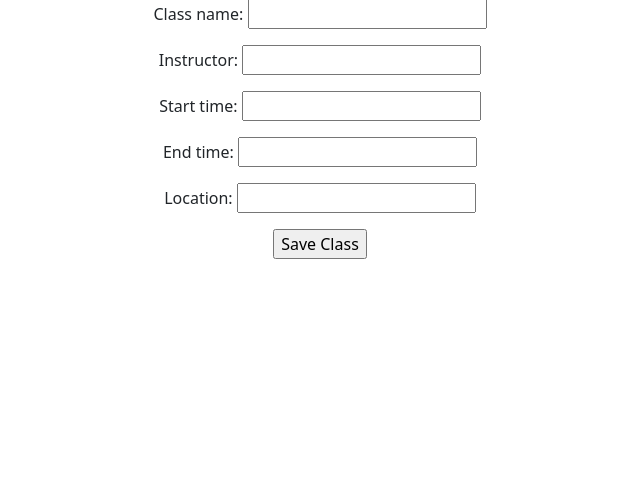
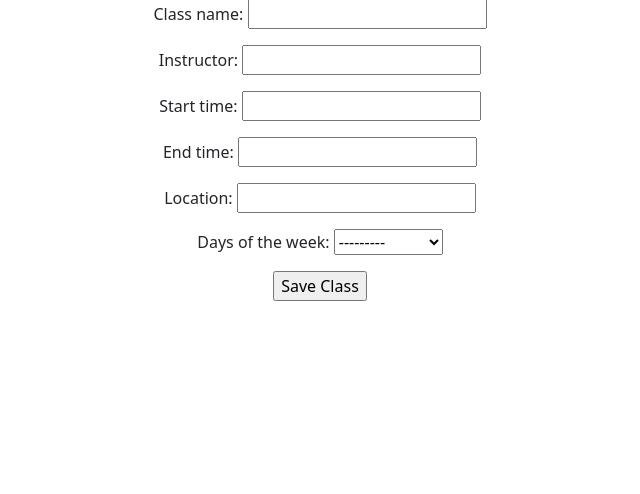
Before and after one commit to eliasposner/HoosNotes, a Django app: page /createclass in a window 1280 px wide. Shown: the part 166-660 px from the top of the page, without its empty margins (320-960 px from the left). Run offline with Django 3.2, Linux system fonts and the light colour scheme; the visitor is signed in with stand-in values (Sample User, id 1); some libraries are stand-ins or nearby versions.

Commit message:
finished create class

```diff
--- a/scheduler/models.py
+++ b/scheduler/models.py
@@ -2,7 +2,10 @@ from django.db import models
 from django.contrib.auth.models import User
 from django.db.models.signals import post_save
 from django.dispatch import receiver
+from functools import reduce
+from multiselectfield import MultiSelectField
 import datetime
+
 
 # Create your models here.
 class Profile(models.Model):
@@ -33,6 +36,19 @@ class StudentClass(models.Model):
 	location = models.CharField(max_length=200, default='')
 	enrolled_users_count = models.IntegerField(default=0)
 
+	DAY_OF_THE_WEEK = (
+		("Sunday", "Sunday"),
+		("Monday", "Monday"),
+		("Tuesday", "Tuesday"),
+		("Wednesday", "Wednesday"),
+		("Thursday", "Thursday"),
+		("Friday", "Friday"),
+		("Saturday", "Saturday"),
+	)
+
+	days_of_the_week = MultiSelectField(choices = DAY_OF_THE_WEEK)
+
+
 	class Meta:
 		verbose_name_plural = 'Student Classes'
 		unique_together = [['class_name', 'instructor']]
--- a/scheduler/templates/scheduler/listclass.html
+++ b/scheduler/templates/scheduler/listclass.html
@@ -4,7 +4,7 @@
 {% if list_of_classes %}
     <ul class="list-group text-center">
     {% for class in list_of_classes %}
-        <li class="list-group-item"> Class: {{class.class_name}} &nbsp;&nbsp;&nbsp; Instructor: {{class.instructor}} &nbsp;&nbsp;&nbsp; Start: {{class.start_time}} &nbsp;&nbsp;&nbsp; End: {{class.end_time}} &nbsp;&nbsp;&nbsp; Location: {{class.location}}</li>
+        <li class="list-group-item"> Class: {{class.class_name}} &nbsp;&nbsp;&nbsp; Instructor: {{class.instructor}} &nbsp;&nbsp;&nbsp; Start: {{class.start_time}} &nbsp;&nbsp;&nbsp; End: {{class.end_time}} &nbsp;&nbsp;&nbsp; Location: {{class.location}} &nbsp;&nbsp;&nbsp; Days: {{class.days_of_the_week}} </li>
     {% endfor %}
     </ul>
 {% else %}
--- a/scheduler/views.py
+++ b/scheduler/views.py
@@ -34,7 +34,7 @@ def post(self, request, *args, **kwargs):
 @method_decorator(login_required(login_url='/accounts/google/login'), name='dispatch')
 class StudentClassCreateView(CreateView):
     model = StudentClass
-    fields = ['class_name', 'instructor', 'start_time', 'end_time', 'location']
+    fields = ['class_name', 'instructor', 'start_time', 'end_time', 'location', 'days_of_the_week']
     template_name = 'scheduler/createclass.html'
     success_url = '/listclasses'
     def form_valid(self, form):
@@ -48,7 +48,7 @@ class StudentClassCreateView(CreateView):
 
 class StudentClassJoinView(CreateView):
     model = StudentClass
-    fields = ['class_name', 'instructor', 'start_time', 'end_time', 'location']
+    fields = ['class_name', 'instructor', 'start_time', 'end_time', 'location', 'days_of_the_week']
     template_name = 'scheduler/joinclass.html'
     success_url = '/joinclasses'
     def form_valid(self, form):
```
Also changed, not shown: scheduler/migrations/0021_auto_20211031_2122.py (added), scheduler/migrations/0022_alter_studentclass_days.py (added), scheduler/migrations/0023_rename_days_studentclass_days_of_the_week.py (added).
